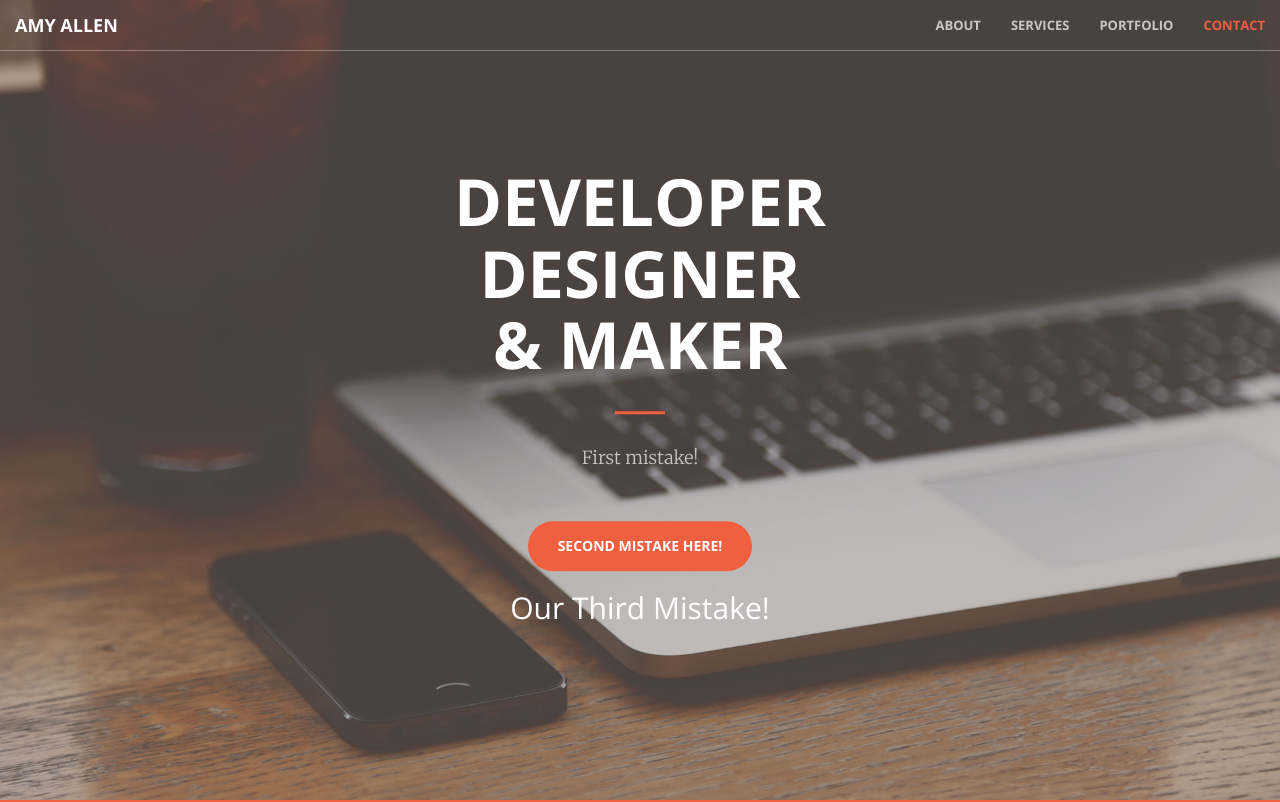
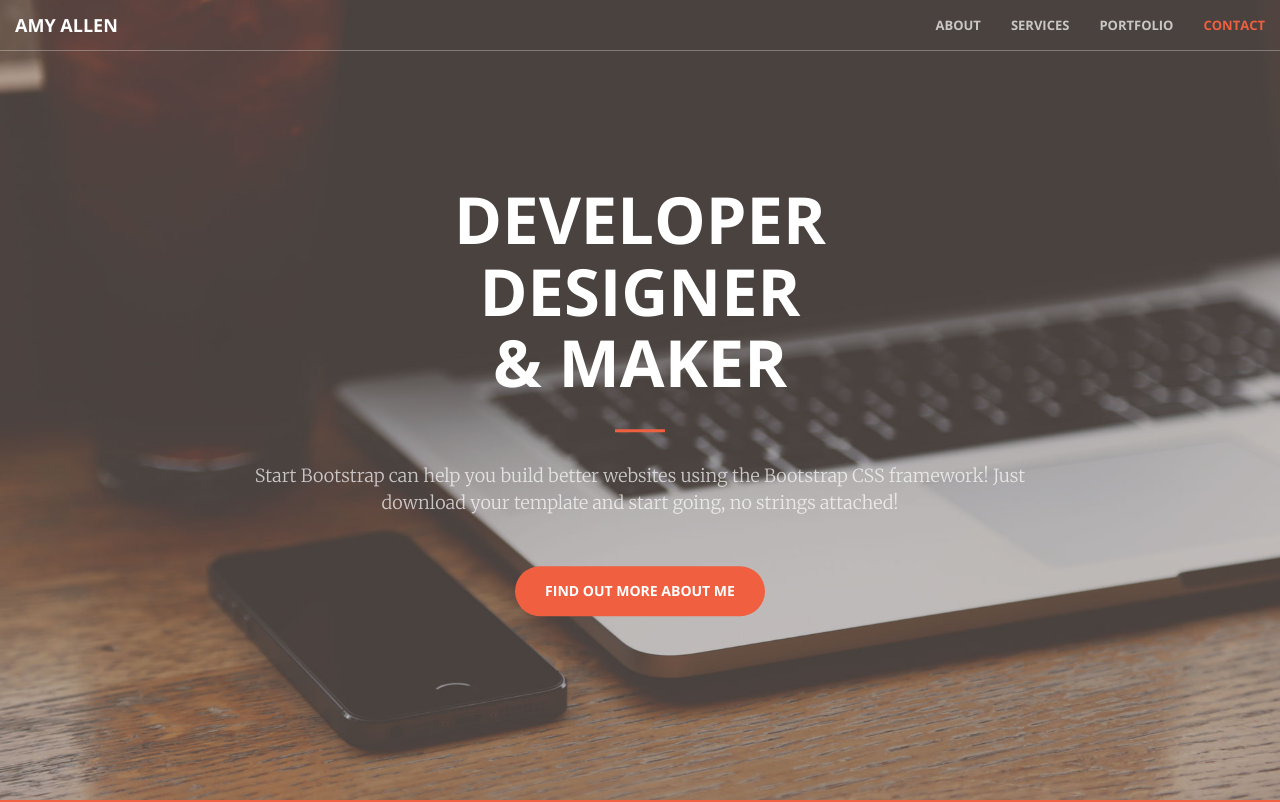
Before and after one commit to inquisitive-amy/Learnable-Git-Course, a plain HTML site: page index.html in a window 1280 px wide. Shown: the top 802 px of the page. Drawn offline with nearby package versions, Linux system fonts and the light colour scheme.

Commit message:
Revert "Comitting a third mistake"
This reverts commit c9e29a5396b46a010b42c38d9c3a115a0871bded.

```diff
--- a/index.html
+++ b/index.html
@@ -76,9 +76,8 @@
             <div class="header-content-inner">
                 <h1>Developer </br> Designer </br> & Maker</h1>
                 <hr>
-                <p>First mistake!</p>
-                <a href="#about" class="btn btn-primary btn-xl page-scroll">Second Mistake here!</a>
-                <h2>Our Third Mistake!</h2>
+                <p>Start Bootstrap can help you build better websites using the Bootstrap CSS framework! Just download your template and start going, no strings attached!</p>
+                <a href="#about" class="btn btn-primary btn-xl page-scroll">Find Out More About Me</a>
             </div>
         </div>
     </header>
```
